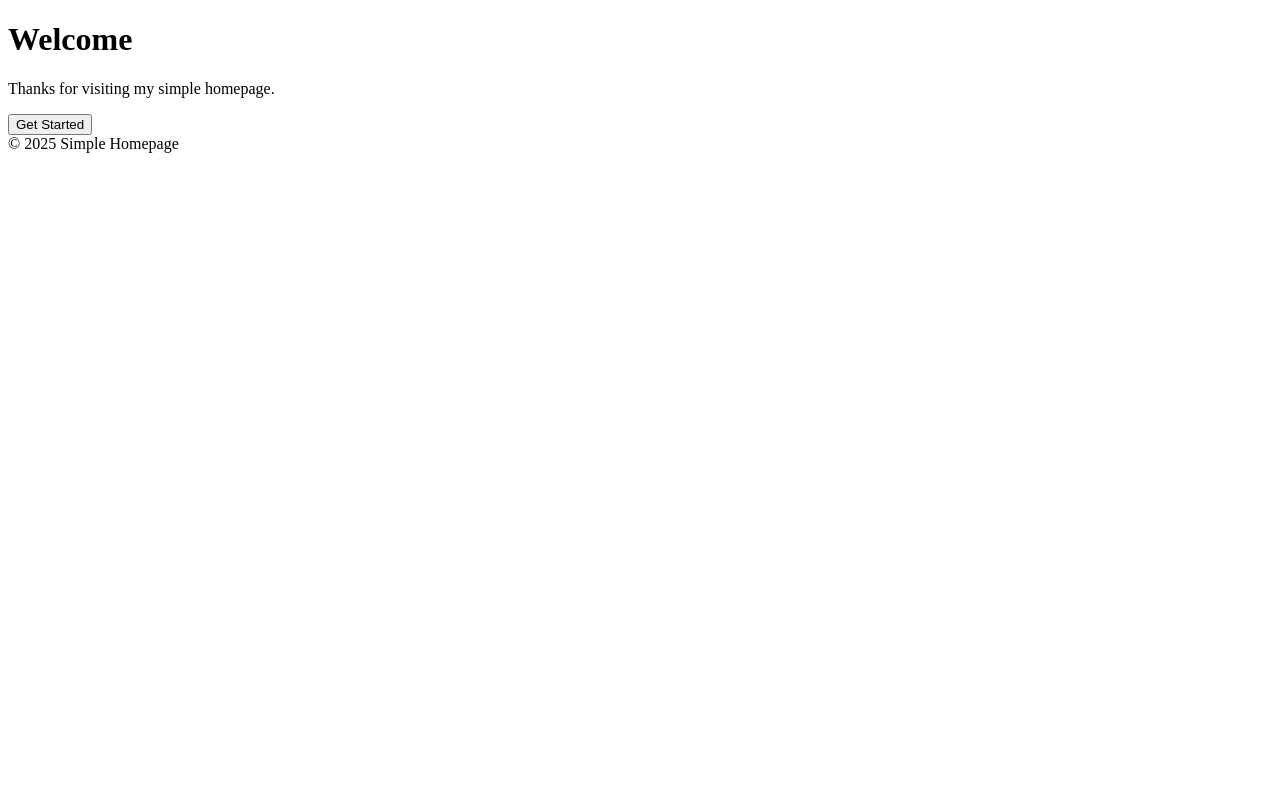
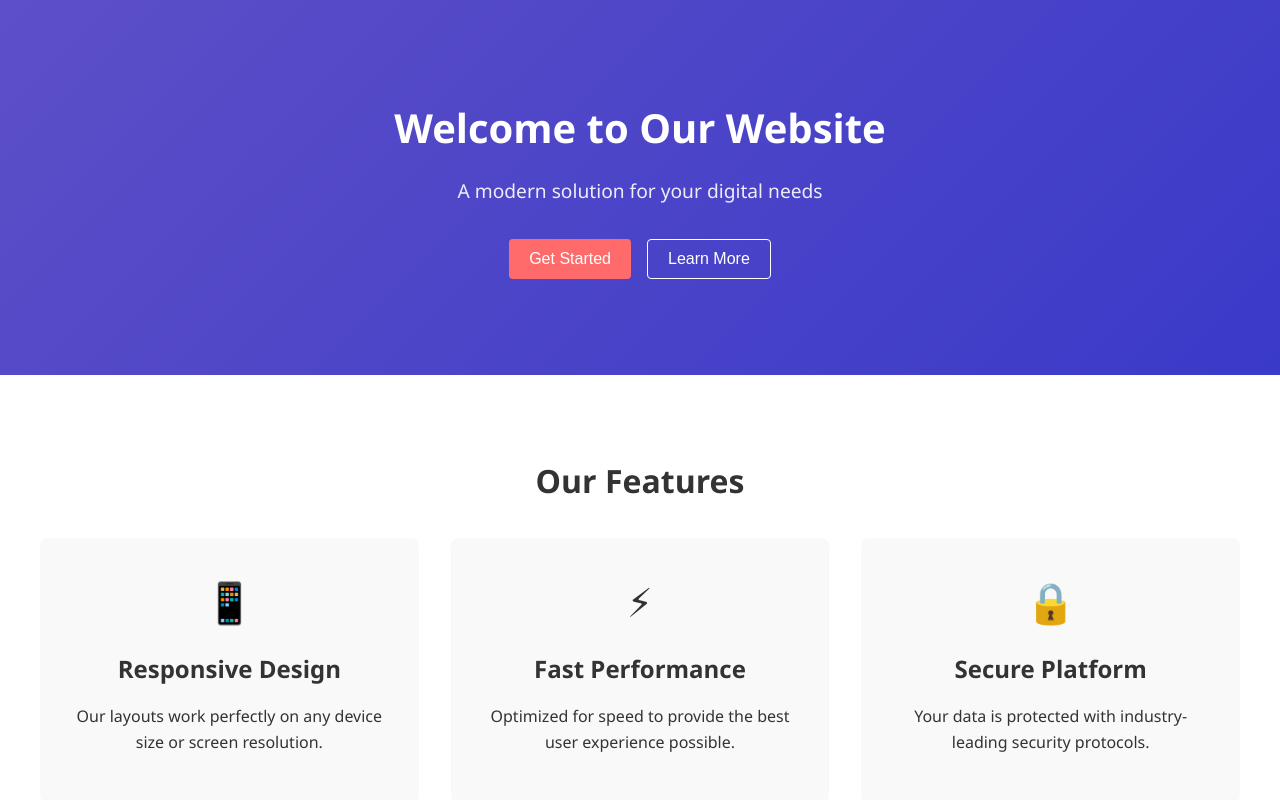
Before and after one commit to memsdm05/collabamap, a React app in the folder frontend/: page / in a window 1280 px wide. Shown: the top 800 px of the page. Built offline with nearby package versions, Linux system fonts and the light colour scheme; the HTML template or start-up script is replaced by a standard one.

Commit message:
Basic templates, move assets

```diff
--- /dev/null
+++ b/frontend/src/HomePage.jsx
@@ -0,0 +1,94 @@
+import React from 'react';
+import './index.css';
+
+const Feature = ({ title, description, icon }) => {
+  return (
+    <div className="feature">
+      <div className="feature-icon">{icon}</div>
+      <h3>{title}</h3>
+      <p>{description}</p>
+    </div>
+  );
+};
+
+export const HomePage = () => {
+  return (
+    <div className="home-container">
+      <header className="hero">
+        <div className="hero-content">
+          <h1>Welcome to Our Website</h1>
+          <p className="subtitle">A modern solution for your digital needs</p>
+          <div className="cta-buttons">
+            <button className="primary-button">Get Started</button>
+            <button className="secondary-button">Learn More</button>
+          </div>
+        </div>
+      </header>
+
+      <section className="features-section">
+        <h2>Our Features</h2>
+        <div className="features-grid">
+          <Feature
+            title="Responsive Design"
+            description="Our layouts work perfectly on any device size or screen resolution."
+            icon="📱"
+          />
+          <Feature
+            title="Fast Performance"
+            description="Optimized for speed to provide the best user experience possible."
+            icon="⚡"
+          />
+          <Feature
+            title="Secure Platform"
+            description="Your data is protected with industry-leading security protocols."
+            icon="🔒"
+          />
+        </div>
+      </section>
+
+      <section className="about-section">
+        <h2>About Us</h2>
+        <p>
+          We're a dedicated team of professionals committed to delivering exceptional
+          digital experiences. Our mission is to help businesses thrive in the
+          digital landscape through innovative solutions.
+        </p>
+        <button className="text-button">Read our story</button>
+      </section>
+
+      <section className="contact-section">
+        <h2>Get In Touch</h2>
+        <div className="contact-form">
+          <div className="form-group">
+            <input type="text" placeholder="Your Name" className="form-control" />
+          </div>
+          <div className="form-group">
+            <input type="email" placeholder="Your Email" className="form-control" />
+          </div>
+          <div className="form-group">
+            <textarea placeholder="Your Message" className="form-control" rows={4}></textarea>
+          </div>
+          <button className="primary-button">Send Message</button>
+        </div>
+      </section>
+
+      <footer className="footer">
+        <div className="footer-content">
+          <div className="footer-logo">YourBrand</div>
+          <div className="footer-links">
+            <a href="#">Home</a>
+            <a href="#">Features</a>
+            <a href="#">About</a>
+            <a href="#">Contact</a>
+            <a href="#">Privacy</a>
+          </div>
+          <div className="copyright">
+            © {new Date().getFullYear()} YourBrand. All rights reserved.
+          </div>
+        </div>
+      </footer>
+    </div>
+  );
+};
+
+export default HomePage;
--- a/frontend/src/HomePage.tsx
+++ b/frontend/src/HomePage.tsx
@@ -1,26 +1,100 @@
-import React from "react";
+import React from 'react';
+import './index.css';
 
-export const HomePage = () => {
+interface FeatureProps {
+  title: string;
+  description: string;
+  icon: string;
+}
+
+const Feature: React.FC<FeatureProps> = ({ title, description, icon }) => {
   return (
-		<div className="flex flex-col items-center justify-center min-h-screen bg-gray-50">
-			<header className="mb-6">
-				<h1 className="text-3xl font-bold text-gray-800">Welcome</h1>
+    <div className="feature">
+      <div className="feature-icon">{icon}</div>
+      <h3>{title}</h3>
+      <p>{description}</p>
+    </div>
+  );
+};
+
+export const HomePage: React.FC = () => {
+  return (
+    <div className="home-container">
+      <header className="hero">
+        <div className="hero-content">
+          <h1>Welcome to Our Website</h1>
+          <p className="subtitle">A modern solution for your digital needs</p>
+          <div className="cta-buttons">
+            <button className="primary-button">Get Started</button>
+            <button className="secondary-button">Learn More</button>
+          </div>
+        </div>
       </header>
 
-			<main className="max-w-md p-6 bg-white rounded-lg shadow-md">
-				<p className="text-gray-600 mb-4">
-					Thanks for visiting my simple homepage.
+      <section className="features-section">
+        <h2>Our Features</h2>
+        <div className="features-grid">
+          <Feature
+            title="Responsive Design"
+            description="Our layouts work perfectly on any device size or screen resolution."
+            icon="📱"
+          />
+          <Feature
+            title="Fast Performance"
+            description="Optimized for speed to provide the best user experience possible."
+            icon="⚡"
+          />
+          <Feature
+            title="Secure Platform"
+            description="Your data is protected with industry-leading security protocols."
+            icon="🔒"
+          />
+        </div>
+      </section>
+
+      <section className="about-section">
+        <h2>About Us</h2>
+        <p>
+          We're a dedicated team of professionals committed to delivering exceptional
+          digital experiences. Our mission is to help businesses thrive in the
+          digital landscape through innovative solutions.
         </p>
-				<div className="flex justify-center">
-					<button className="px-4 py-2 bg-blue-500 text-white rounded hover:bg-blue-600">
-						Get Started
-					</button>
+        <button className="text-button">Read our story</button>
+      </section>
+
+      <section className="contact-section">
+        <h2>Get In Touch</h2>
+        <div className="contact-form">
+          <div className="form-group">
+            <input type="text" placeholder="Your Name" className="form-control" />
           </div>
-			</main>
+          <div className="form-group">
+            <input type="email" placeholder="Your Email" className="form-control" />
+          </div>
+          <div className="form-group">
+            <textarea placeholder="Your Message" className="form-control" rows={4}></textarea>
+          </div>
+          <button className="primary-button">Send Message</button>
+        </div>
+      </section>
 
-			<footer className="mt-8 text-sm text-gray-500">
-				© 2025 Simple Homepage
+      <footer className="footer">
+        <div className="footer-content">
+          <div className="footer-logo">YourBrand</div>
+          <div className="footer-links">
+            <a href="#">Home</a>
+            <a href="#">Features</a>
+            <a href="#">About</a>
+            <a href="#">Contact</a>
+            <a href="#">Privacy</a>
+          </div>
+          <div className="copyright">
+            © {new Date().getFullYear()} YourBrand. All rights reserved.
+          </div>
+        </div>
       </footer>
     </div>
   );
 };
+
+export default HomePage;
--- a/frontend/src/index.css
+++ b/frontend/src/index.css
@@ -0,0 +1,264 @@
+/* Base styles and reset */
+* {
+    box-sizing: border-box;
+    margin: 0;
+    padding: 0;
+  }
+
+  body {
+    font-family: 'Segoe UI', Tahoma, Geneva, Verdana, sans-serif;
+    line-height: 1.6;
+    color: #333;
+    background-color: #f9f9f9;
+  }
+
+  h1, h2, h3 {
+    margin-bottom: 1rem;
+    font-weight: 600;
+  }
+
+  h1 {
+    font-size: 2.5rem;
+  }
+
+  h2 {
+    font-size: 2rem;
+    text-align: center;
+    margin-bottom: 2rem;
+  }
+
+  h3 {
+    font-size: 1.5rem;
+  }
+
+  p {
+    margin-bottom: 1rem;
+  }
+
+  a {
+    text-decoration: none;
+    color: #0066cc;
+  }
+
+  a:hover {
+    text-decoration: underline;
+  }
+
+  button {
+    cursor: pointer;
+    border: none;
+    border-radius: 4px;
+    padding: 10px 20px;
+    font-size: 1rem;
+    transition: all 0.3s ease;
+  }
+
+  /* Hero section */
+  .hero {
+    background: linear-gradient(135deg, #5d4fc7 0%, #3a3ac9 100%);
+    color: white;
+    padding: 6rem 2rem;
+    text-align: center;
+  }
+
+  .hero-content {
+    max-width: 800px;
+    margin: 0 auto;
+  }
+
+  .subtitle {
+    font-size: 1.2rem;
+    margin-bottom: 2rem;
+    opacity: 0.9;
+  }
+
+  .cta-buttons {
+    display: flex;
+    justify-content: center;
+    gap: 1rem;
+    margin-top: 2rem;
+  }
+
+  .primary-button {
+    background-color: #ff6b6b;
+    color: white;
+  }
+
+  .primary-button:hover {
+    background-color: #ff5252;
+    transform: translateY(-2px);
+    box-shadow: 0 4px 10px rgba(0, 0, 0, 0.1);
+  }
+
+  .secondary-button {
+    background-color: transparent;
+    color: white;
+    border: 1px solid white;
+  }
+
+  .secondary-button:hover {
+    background-color: rgba(255, 255, 255, 0.1);
+    transform: translateY(-2px);
+  }
+
+  .text-button {
+    background: none;
+    color: #0066cc;
+    padding: 5px 0;
+    text-decoration: underline;
+  }
+
+  .text-button:hover {
+    color: #004c99;
+  }
+
+  /* Layout containers */
+  .home-container {
+    display: flex;
+    flex-direction: column;
+    min-height: 100vh;
+  }
+
+  section {
+    padding: 5rem 2rem;
+  }
+
+  /* Features section */
+  .features-section {
+    background-color: white;
+  }
+
+  .features-grid {
+    display: grid;
+    grid-template-columns: repeat(auto-fit, minmax(300px, 1fr));
+    gap: 2rem;
+    max-width: 1200px;
+    margin: 0 auto;
+  }
+
+  .feature {
+    background-color: #f9f9f9;
+    padding: 2rem;
+    border-radius: 8px;
+    text-align: center;
+    transition: transform 0.3s ease, box-shadow 0.3s ease;
+  }
+
+  .feature:hover {
+    transform: translateY(-5px);
+    box-shadow: 0 10px 20px rgba(0, 0, 0, 0.05);
+  }
+
+  .feature-icon {
+    font-size: 2.5rem;
+    margin-bottom: 1rem;
+  }
+
+  /* About section */
+  .about-section {
+    background-color: #f0f0f0;
+    text-align: center;
+  }
+
+  .about-section p {
+    max-width: 800px;
+    margin: 0 auto 2rem;
+  }
+
+  /* Contact section */
+  .contact-section {
+    background-color: white;
+  }
+
+  .contact-form {
+    max-width: 600px;
+    margin: 0 auto;
+  }
+
+  .form-group {
+    margin-bottom: 1.5rem;
+  }
+
+  .form-control {
+    width: 100%;
+    padding: 12px 15px;
+    border: 1px solid #ddd;
+    border-radius: 4px;
+    font-size: 1rem;
+    transition: border-color 0.3s ease;
+  }
+
+  .form-control:focus {
+    outline: none;
+    border-color: #5d4fc7;
+  }
+
+  /* Footer */
+  .footer {
+    background-color: #222;
+    color: white;
+    padding: 3rem 2rem;
+    margin-top: auto;
+  }
+
+  .footer-content {
+    display: flex;
+    flex-direction: column;
+    align-items: center;
+    max-width: 1200px;
+    margin: 0 auto;
+    gap: 1.5rem;
+  }
+
+  .footer-logo {
+    font-size: 1.5rem;
+    font-weight: bold;
+  }
+
+  .footer-links {
+    display: flex;
+    gap: 1.5rem;
+    flex-wrap: wrap;
+    justify-content: center;
+  }
+
+  .footer-links a {
+    color: #ddd;
+  }
+
+  .footer-links a:hover {
+    color: white;
+  }
+
+  .copyright {
+    margin-top: 1rem;
+    font-size: 0.9rem;
+    opacity: 0.7;
+  }
+
+  /* Responsive adjustments */
+  @media (max-width: 768px) {
+    h1 {
+      font-size: 2rem;
+    }
+
+    h2 {
+      font-size: 1.8rem;
+    }
+
+    section {
+      padding: 3rem 1.5rem;
+    }
+
+    .hero {
+      padding: 4rem 1.5rem;
+    }
+
+    .features-grid {
+      grid-template-columns: 1fr;
+    }
+
+    .cta-buttons {
+      flex-direction: column;
+    }
+  }
--- a/frontend/src/index.tsx
+++ b/frontend/src/index.tsx
@@ -1,6 +1,6 @@
 import React from "react";
 import ReactDOM from "react-dom/client";
-import { HomePage } from "./HomePage";
+import { HomePage } from "./HomePage.jsx";
 
 import "./index.css";
 
```
Also changed, not shown: 1 other file (tests, documents, lock files or other folders). Lines whose indentation alone changed are shown as unchanged.
